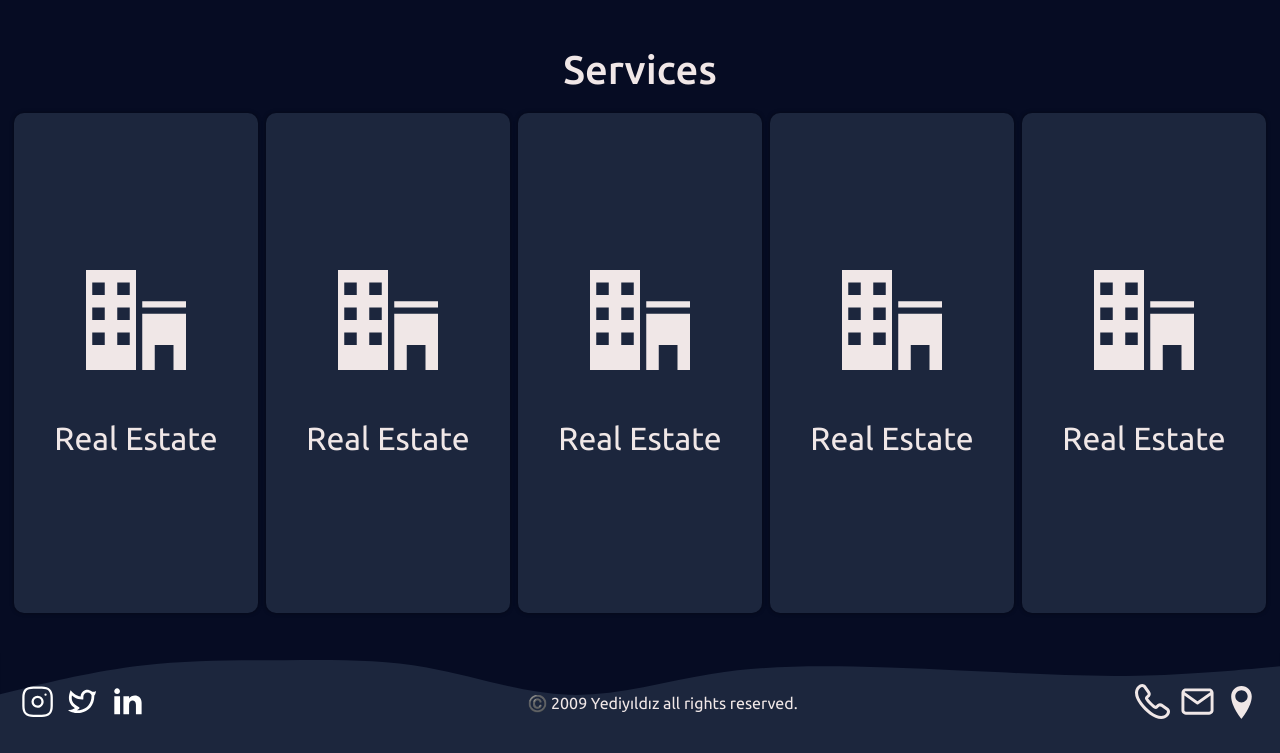
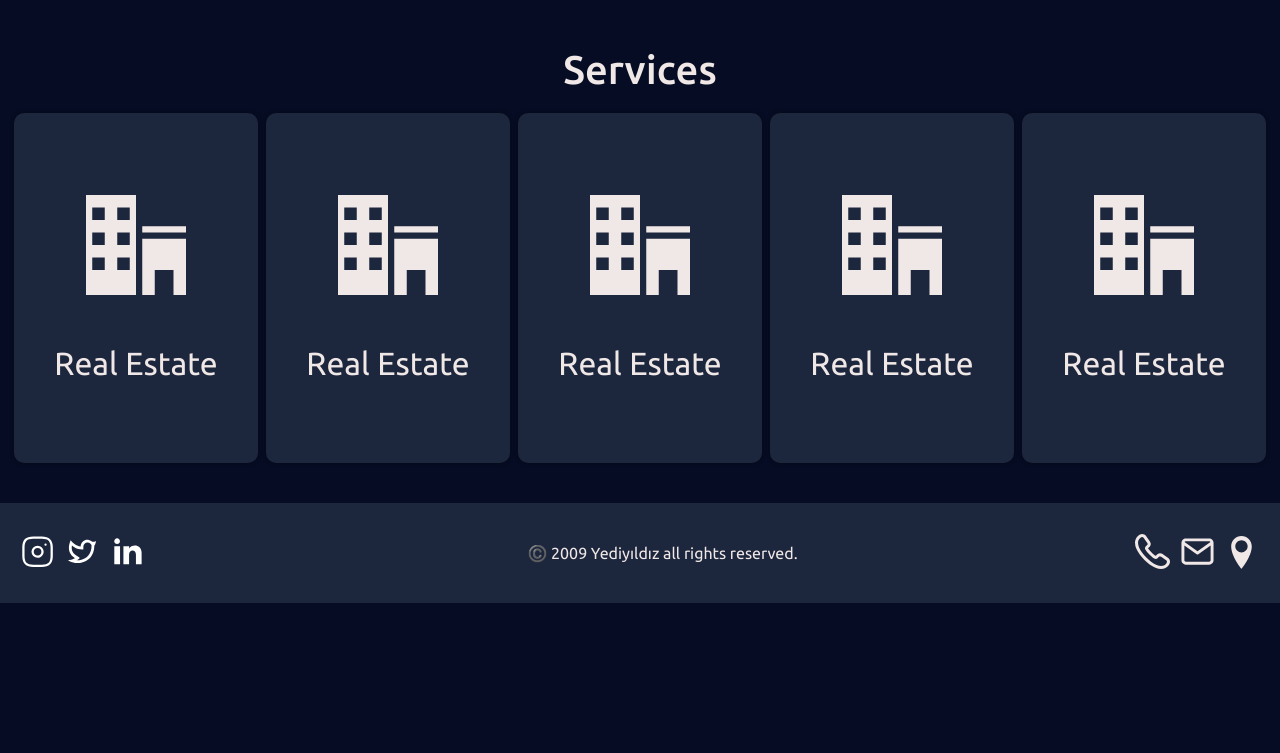
Before and after one commit to sekerhalithamza/yediyildizgo, a website: page src/index.html in a window 1280 px wide. Shown: the part 1149-1902 px from the top of the page. After the commit the page ends 1752 px from the top, so only its background shows below. Drawn offline with nearby package versions, Linux system fonts and the light colour scheme; files that its build step writes are made by us from their sources.

Commit message:
update: footer

```diff
--- a/src/sass/components/_footer.scss
+++ b/src/sass/components/_footer.scss
@@ -1,10 +1,7 @@
 .footer {
   width: 100%;
   height: 10rem;
-  background-image: url(/assets/footer.svg);
-  background-position: bottom;
-  background-size: cover;
-  background-repeat: no-repeat;
+  background-color: map-get($colors, secondary);
   display: flex;
   align-items: center;
   justify-content: space-between;
--- a/src/sass/components/_section-topics.scss
+++ b/src/sass/components/_section-topics.scss
@@ -17,7 +17,7 @@
 .card {
   position: relative;
   perspective: 150rem;
-  height: 50rem;
+  height: 35rem;
   width: 19vw;
   &:hover &__side--front {
     transform: rotateY(-180deg);
@@ -30,7 +30,7 @@
     position: absolute;
     backface-visibility: hidden;
     width: 19vw;
-    height: 50rem;
+    height: 35rem;
     top: 0;
     left: 0;
     transition: all 1s ease;
@@ -58,7 +58,7 @@
     &--back {
       background-color: map-get($colors, secondary);
       transform: rotateY(180deg);
-      padding-inline: 5rem;
+      padding-inline: 1rem;
       text-align: center;
       display: flex;
       justify-content: center;
```
